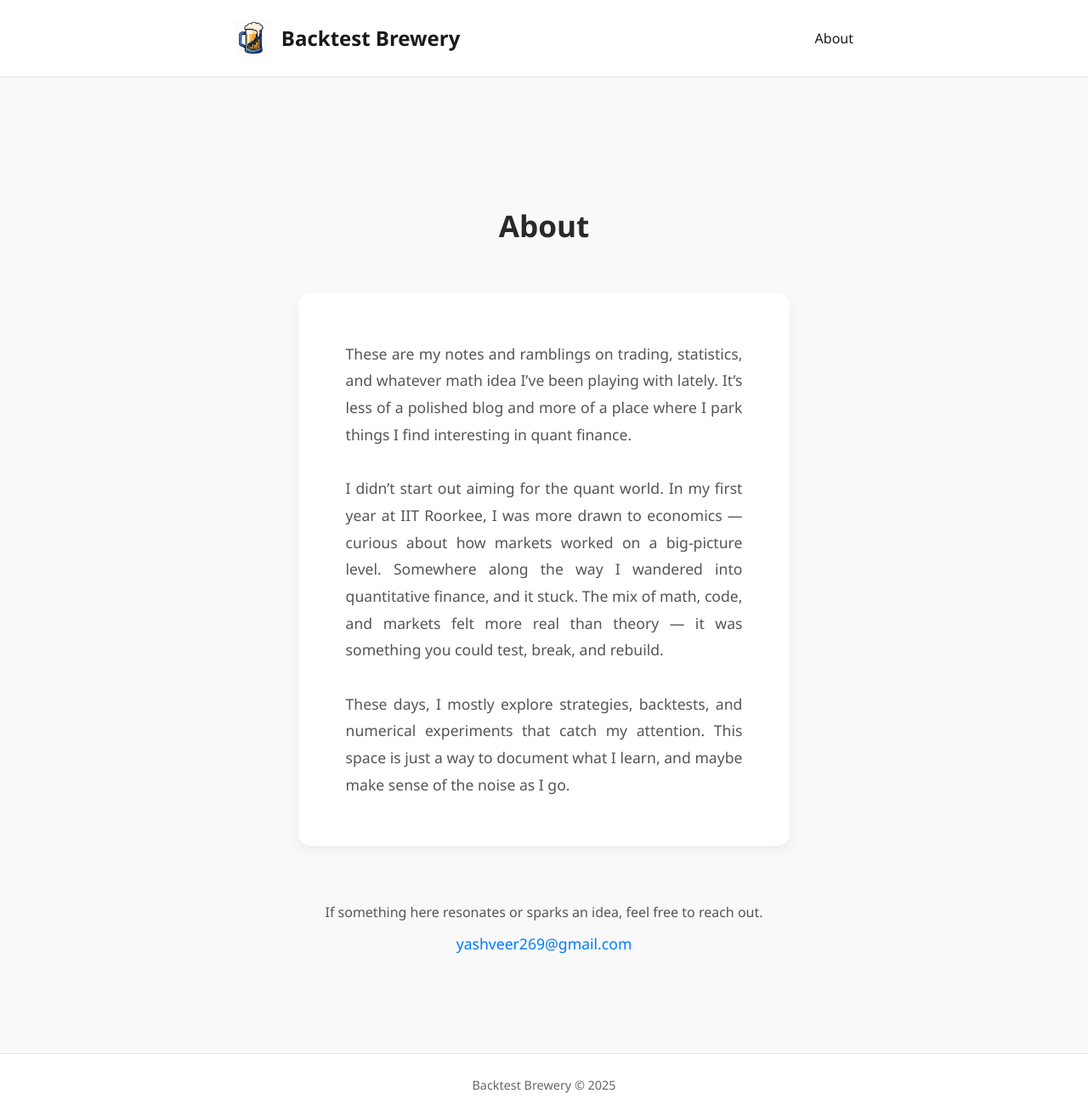
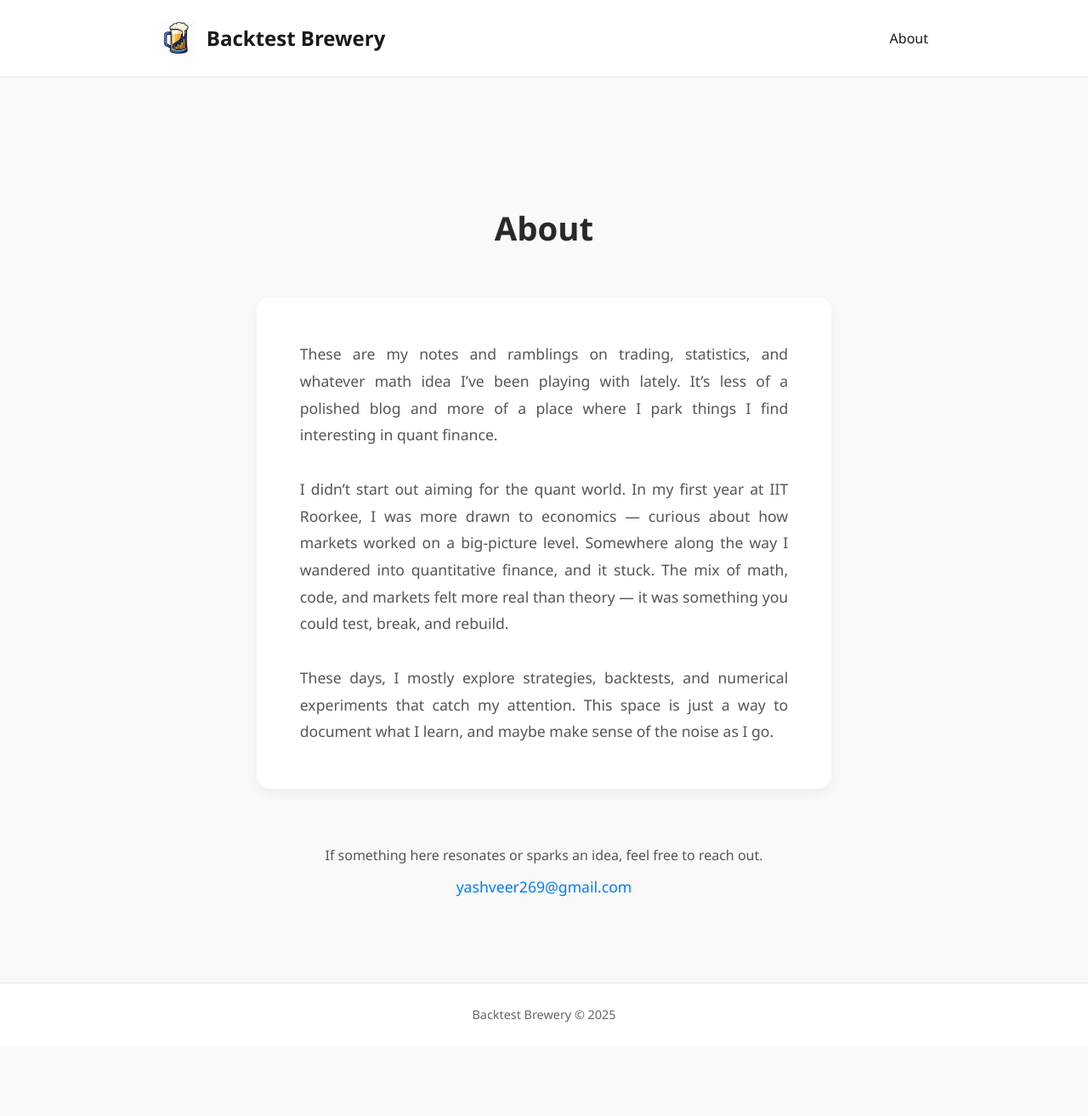
Before and after one commit to backtestbrewery/backtestbrewery.github.io, a Jekyll site: the page built from about.html, in a window 1280 px wide. Shown: the whole page at 85% size. Built offline with Jekyll 4.4.1, drawn with Linux system fonts in a browser that asks for light colours; after the commit the page ends 1230 px from its top, so only the background shows below that.

Commit message:
Update about.html

```diff
--- a/about.html
+++ b/about.html
@@ -33,24 +33,29 @@ title: About | Backtest Brewery
   --accent: #007bff;
 }
 
+.container {
+  max-width: 1000px; /* match index */
+  margin: 0 auto;
+  padding: 0 3rem; /* match index */
+}
+
 .about-section {
-  padding: 7rem 2rem; /* increased top/bottom and side padding */
+  padding: 7rem 2rem 6rem; /* similar spacing as index hero/content */
 }
 
 .about-section h1 {
-  font-size: 2.2rem;
-  margin-bottom: 3rem; /* slightly more breathing space below heading */
+  font-size: 2.4rem;
+  margin-bottom: 3rem;
   color: var(--text-primary);
   text-align: center;
 }
 
 .about-card {
   background: #fff;
-  padding: 3.5rem; /* more internal spacing */
-  border-radius: 14px;
+  padding: 3.2rem; /* match post-card internal spacing */
+  border-radius: 16px;
   box-shadow: 0 6px 14px rgba(0,0,0,0.05);
-  max-width: 850px; /* slightly wider card */
-  margin: 0 auto 4rem auto; /* more space below the card */
+  margin: 0 auto 4rem auto;
 }
 
 .about-card p {
@@ -67,7 +72,7 @@ title: About | Backtest Brewery
 
 .contact-me {
   text-align: center;
-  margin-top: 4rem; /* more spacing above contact */
+  margin-top: 4rem;
 }
 
 .contact-me p {
@@ -90,6 +95,9 @@ title: About | Backtest Brewery
 }
 
 @media (max-width: 768px) {
+  .container {
+    padding: 0 1.5rem;
+  }
   .about-card {
     padding: 2.5rem;
     margin-bottom: 3rem;
```
